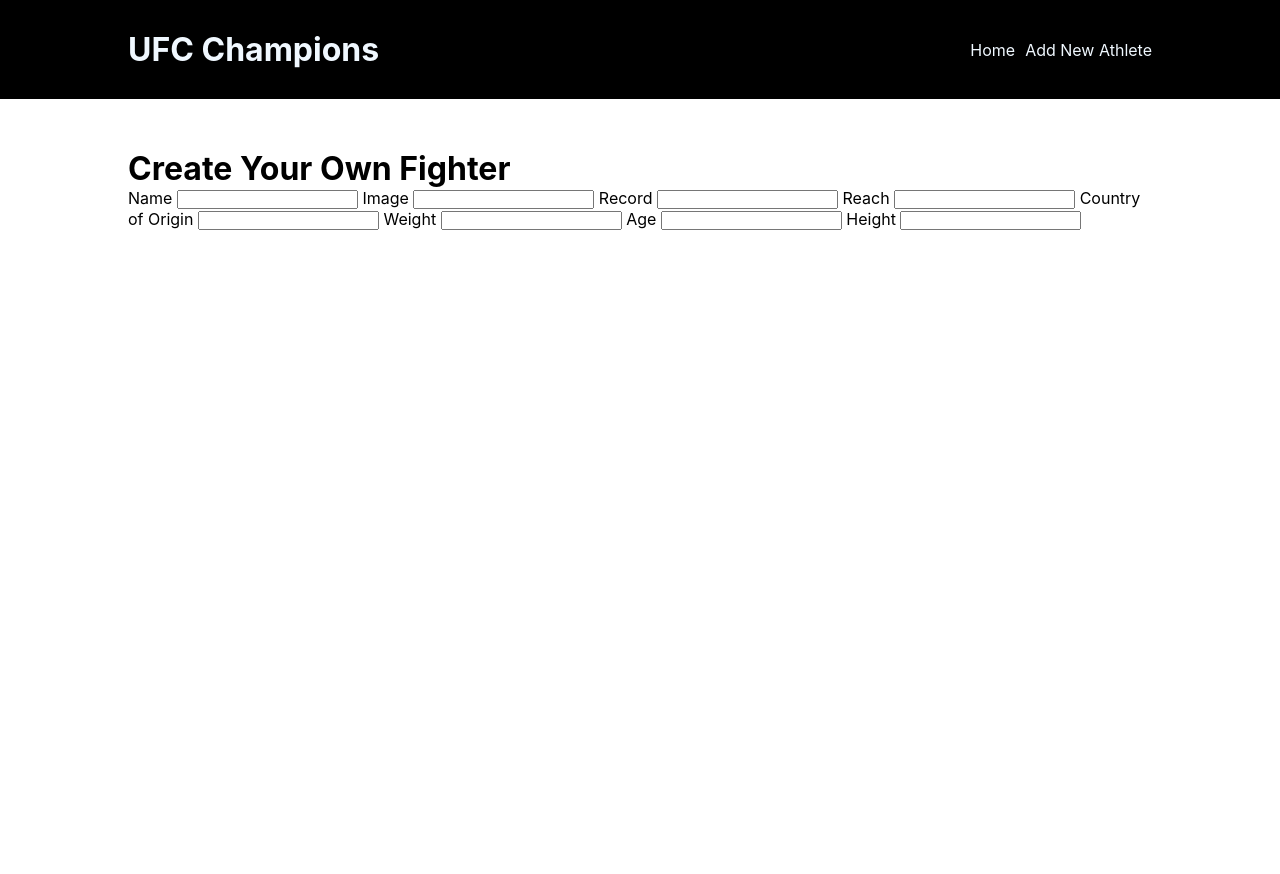
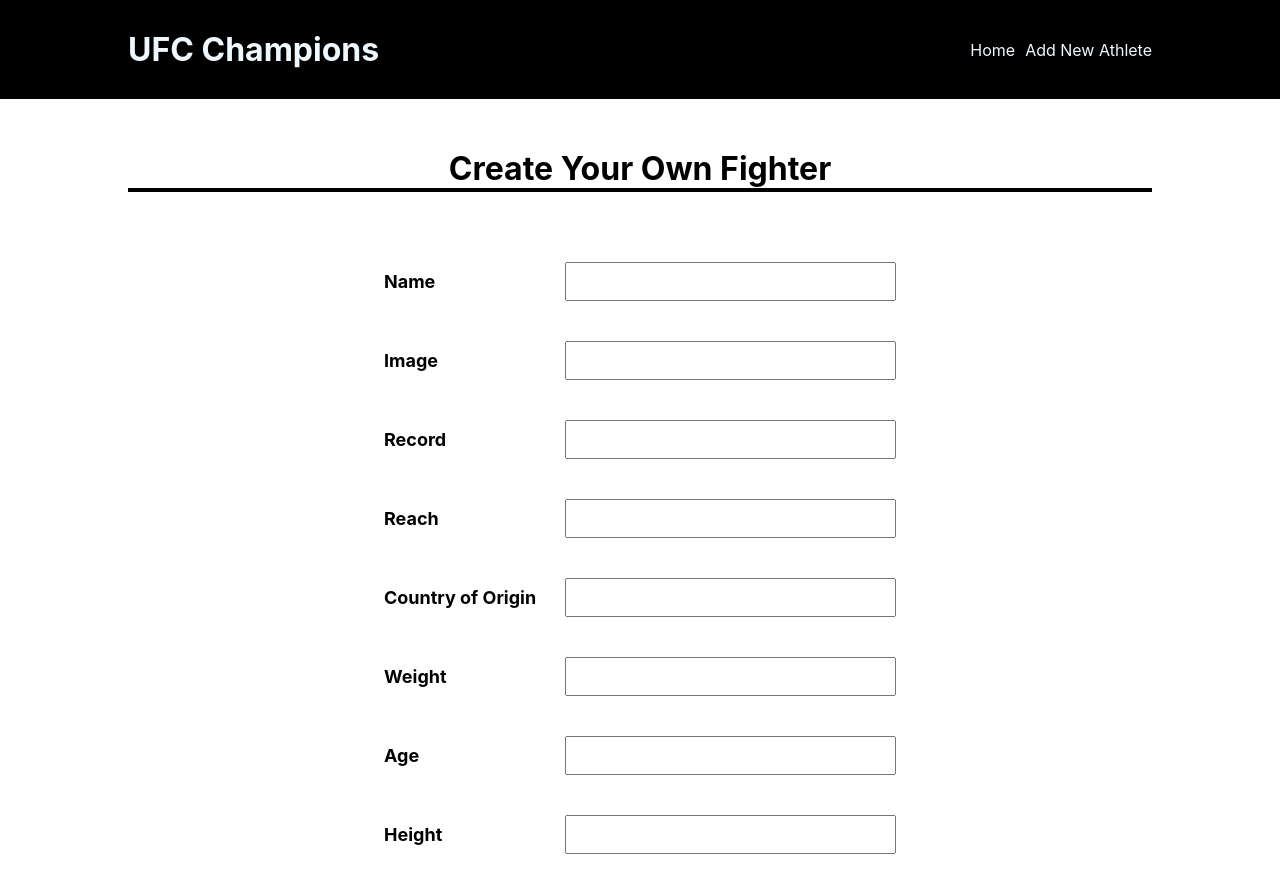
Before and after one commit to sarroyo551/ReactProjectFrontEnd, a React (Create React App) app: page /new in a window 1280 px wide. Before the commit the page ends 800 px from the top, so only its background shows below. Built offline with nearby package versions, Linux system fonts and the light colour scheme.

Commit message:
adds css to new fighter page

```diff
--- a/src/App.css
+++ b/src/App.css
@@ -15,7 +15,6 @@
     display: flex;
     justify-content: center;
     background-color: black;
-
 }
 
 .header-title {
@@ -90,6 +89,38 @@
     margin-bottom: 75px;
 }
 
+.athlete-form {
+    display: flex;
+    flex-direction: column;
+    align-items: center;
+    margin-top: 50px;
+}
+
+.form-details {
+    display: flex;
+    justify-content: space-between;
+    width: 70%;
+    align-items: center;
+    margin: 20px 0;
+}
+
+.form-details >input {
+    width: 60%;
+    padding: 10px;
+
+}
+
+.new-athlete-heading {
+    text-align: center;
+    border-bottom: 4px solid black;
+}
+
+label {
+    font-weight: bold;
+    font-size: 18px;
+}
+
+
 @media only screen and (min-width: 700px) {
     .content {
         width: 80%;
@@ -100,4 +131,8 @@
     .details-page {
         flex-direction: row;
     }
+    .form-details {
+        width: 50%;
+    }
+
 }
--- a/src/screens/NewAthlete.js
+++ b/src/screens/NewAthlete.js
@@ -3,16 +3,40 @@
 function NewAthlete() {
   return (
     <div className='content'>
-      <h1>Create Your Own Fighter</h1>
+      <h1 className='new-athlete-heading'>Create Your Own Fighter</h1>
       <form className='athlete-form'>
-        <label>Name  <input /> </label>
-        <label>Image  <input /> </label>
-        <label>Record  <input /> </label>
-        <label>Reach  <input /> </label>
-        <label>Country of Origin  <input /> </label>
-        <label>Weight <input /> </label>
-        <label>Age  <input /> </label>
-        <label>Height  <input /> </label>
+        <div className='form-details'>
+          <label>Name </label>
+          <input />
+        </div>
+        <div className='form-details'>
+          <label>Image </label>
+          <input />
+        </div>
+        <div className='form-details'>
+          <label>Record </label>
+          <input />
+        </div>
+        <div className='form-details'>
+          <label>Reach </label>
+          <input />
+        </div>
+        <div className='form-details'>
+          <label>Country of Origin </label>
+          <input />
+        </div>
+        <div className='form-details'>
+          <label>Weight </label>
+          <input />
+        </div>
+        <div className='form-details'>
+          <label>Age </label>
+          <input />
+        </div>
+        <div className='form-details'>
+          <label>Height </label>
+          <input />
+        </div>
 
       </form>
     </div>
```
